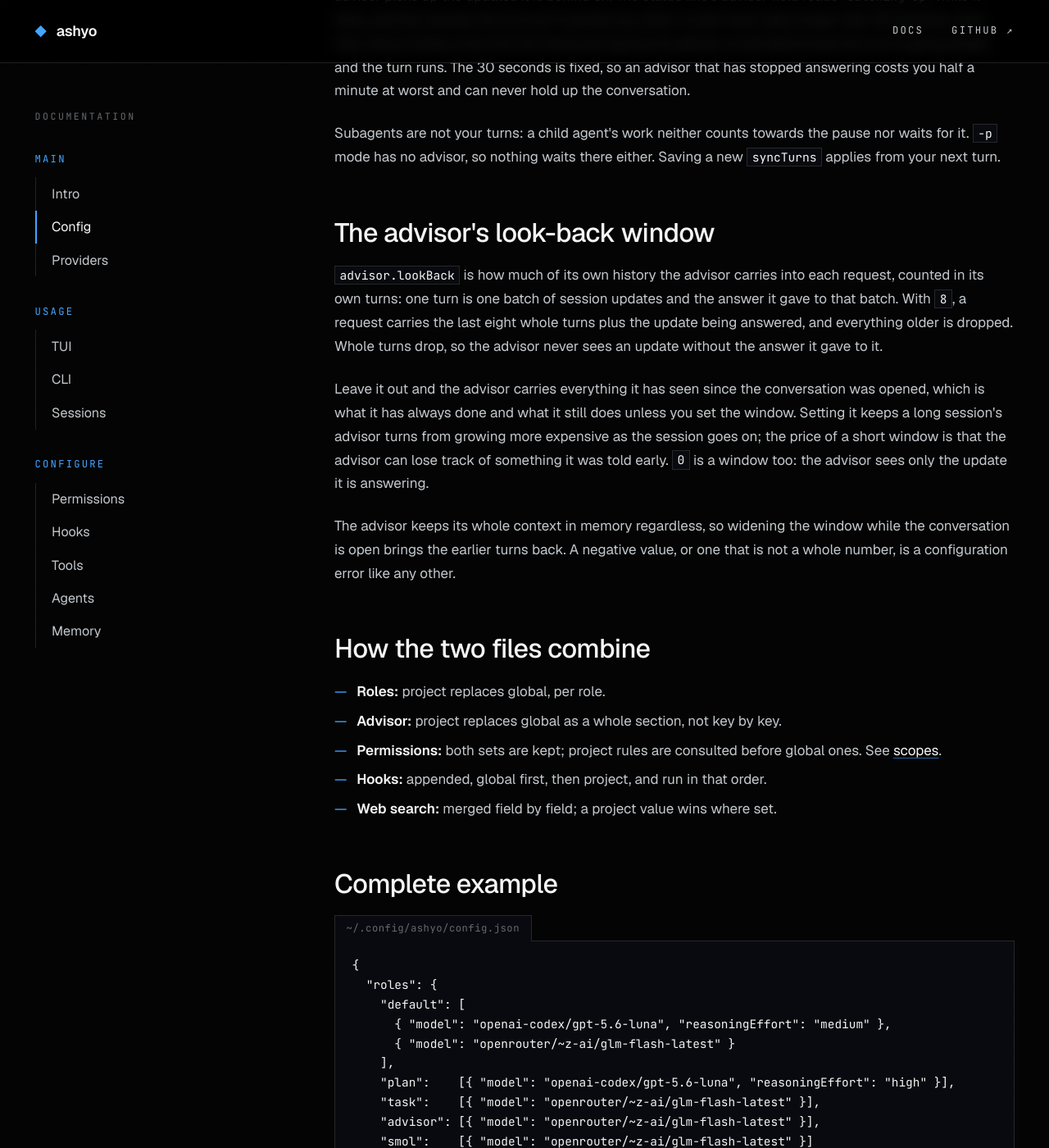
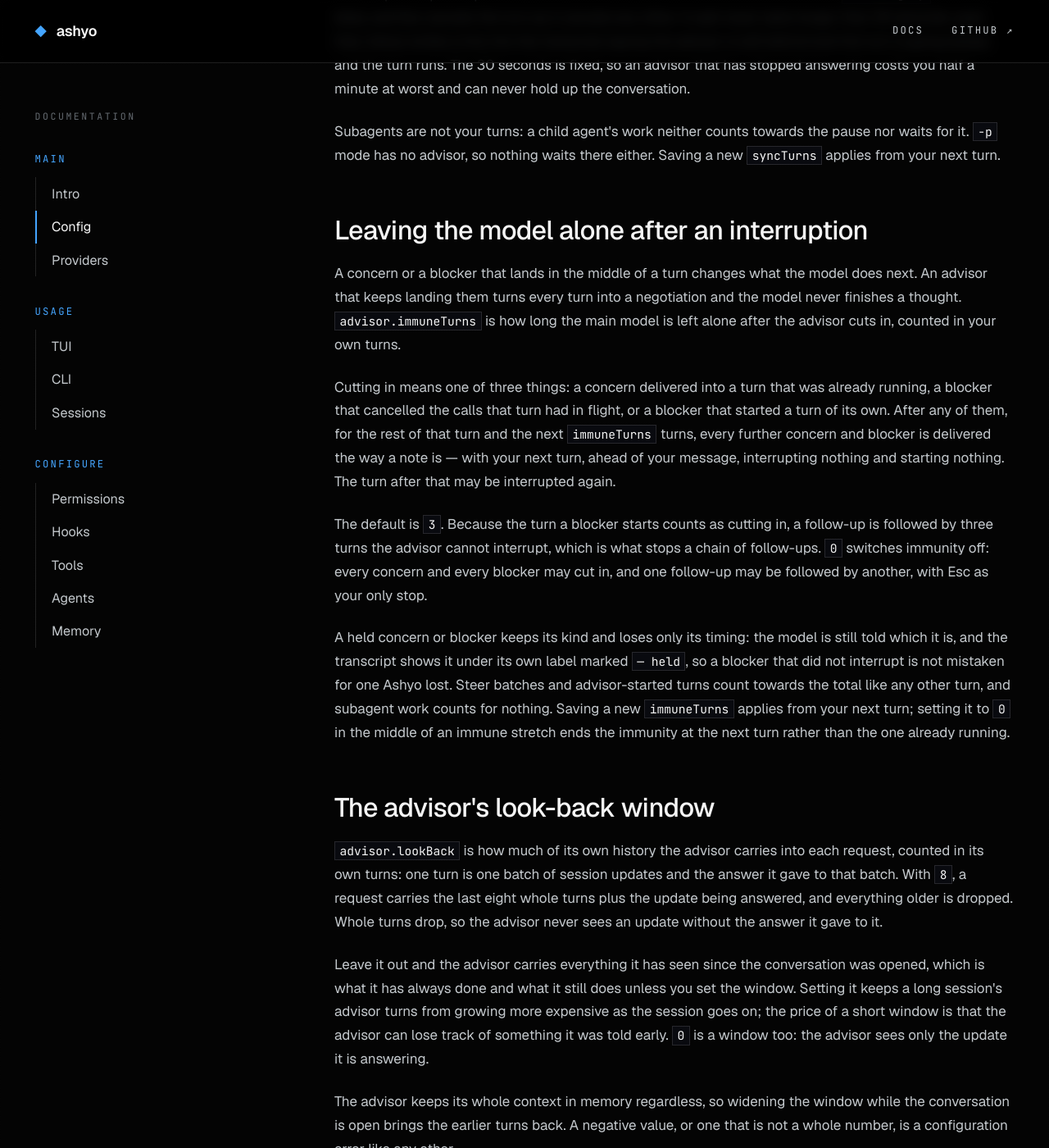
Before and after one commit to ashyo-ai/ashyo-ai.github.io, a Jekyll site: the page built from config.html, in a window 1280 px wide and 1400 px high, scrolled down 3862 px. Shown: the whole window at 82% size. Built offline with Jekyll 4.4.1, drawn with Linux system fonts in a browser that asks for light colours; some of the changed text lies outside the part shown.

Commit message:
Document leaving the model alone after the advisor cuts in

```diff
--- a/agents.html
+++ b/agents.html
@@ -32,6 +32,7 @@ title: Agents
 <p>A blocker that cut a turn short leaves its mark in the transcript: the call it interrupted and the calls it skipped both say so, and a turn the advisor started says who started it. Nothing the advisor said is lost to Esc — anything it had not yet delivered goes out with your next message, and a blocker arriving just after you pressed Esc starts nothing.</p>
 <p>By default the advisor carries everything it has seen since the conversation was opened into every request, so it costs more the longer the session runs. Set <code>advisor.lookBack</code> to a count of its own recent turns to cap that, and <code>advisor.enable</code> to <code>false</code> to turn the advisor off without losing the model list; see <a href="config.html#advisor">Config</a>.</p>
 <p>The advisor answers in the background and your turns do not wait for it, so on a fast conversation its notes can arrive a turn or two late. Set <code>advisor.syncTurns</code> to the number of turns it may fall behind and a turn pauses at its start until it catches up, for at most 30 seconds; see <a href="config.html#sync-turns">Config</a>.</p>
+<p>Once the advisor has cut in — a concern delivered mid-turn, a blocker that cancelled calls, or a blocker that started a turn — it is held to turn boundaries for a while, so the model gets to finish what it is doing. <code>advisor.immuneTurns</code> is how many turns that lasts, three by default; a concern or blocker held this way is shown in the transcript marked <em>held</em> and goes out with your next message. Set it to <code>0</code> to let the advisor cut in every time; see <a href="config.html#immune-turns">Config</a>.</p>
 <p>The advisor is a second opinion, not a second driver: it can steer the model and stop it, and it can never run anything.</p>
 
 <h2 id="subagents">Subagents</h2>
--- a/config.html
+++ b/config.html
@@ -24,7 +24,7 @@ title: Config
 <tr><td><code>advisor.enable</code></td><td>boolean</td><td><code>true</code></td><td>Whether the advisor runs. See <a href="#advisor">Advisor</a>.</td></tr>
 <tr><td><code>advisor.lookBack</code></td><td>integer</td><td>unlimited</td><td>How many of the advisor's own recent turns each of its requests carries. See <a href="#look-back">Look-back</a>.</td></tr>
 <tr><td><code>advisor.syncTurns</code></td><td>integer</td><td><code>0</code></td><td>How far behind the advisor may fall before a turn waits for it.</td></tr>
-<tr><td><code>advisor.immuneTurns</code></td><td>integer</td><td><code>3</code></td><td>How many turns the main model is left alone after the advisor cuts in.</td></tr>
+<tr><td><code>advisor.immuneTurns</code></td><td>integer</td><td><code>3</code></td><td>How many turns the main model is left alone after the advisor cuts in. See <a href="#immune-turns">Immunity</a>.</td></tr>
 <tr><td><code>permissions</code></td><td>array</td><td><code>[]</code></td><td>Allow, ask, and deny rules. See <a href="permissions.html">Permissions</a>.</td></tr>
 <tr><td><code>hooks.before</code></td><td>array of strings</td><td><code>[]</code></td><td>Executables run before a tool call. See <a href="hooks.html">Hooks</a>.</td></tr>
 <tr><td><code>hooks.after</code></td><td>array of strings</td><td><code>[]</code></td><td>Executables run after a tool call.</td></tr>
@@ -52,7 +52,7 @@ title: Config
 <p>One optional top-level object holds every advisor setting. Keys you leave out take their defaults.</p>
 <pre>"advisor": { "enable": true, "lookBack": 8, "syncTurns": 0, "immuneTurns": 3 }</pre>
 <p><code>enable</code> is the switch. Set it to <code>false</code> and no advisor runs, the status line's advisor field reads <code>off</code>, and <code>roles.advisor</code> stays where it is — turning the advisor off does not cost you the model list. Leaving it on with no <code>roles.advisor</code> configured also means no advisor, and is not an error: the role is what says which model would run. Saving either way applies at once; an advisor started by a save begins with an empty context, having seen nothing of the session so far.</p>
-<p><code>syncTurns</code> and <code>immuneTurns</code> are counts of main-session turns, whole and non-negative. <code>immuneTurns</code> is read and checked today; the quiet turns it buys after the advisor cuts in arrive with the setting built on it. See <a href="#sync-turns">Waiting for the advisor</a> for <code>syncTurns</code>.</p>
+<p><code>syncTurns</code> and <code>immuneTurns</code> are counts of main-session turns, whole and non-negative. See <a href="#sync-turns">Waiting for the advisor</a> and <a href="#immune-turns">Leaving the model alone</a>.</p>
 <p>Unlike roles and web search, a project's <code>advisor</code> section replaces the global one whole rather than key by key: a project that writes the section gets its own keys and the defaults for the rest, never a global value for a key it left out.</p>
 
 <h2 id="sync-turns">Waiting for the advisor</h2>
@@ -60,6 +60,12 @@ title: Config
 <p>With <code>1</code>, a turn begins only once the advisor has started on the one before it, so its notes on your last turn are in hand for the next. With <code>2</code>, it may be two turns behind before anything waits. <code>0</code>, the default, never waits, which is how the advisor has always behaved.</p>
 <p>A wait happens once, at the start of a turn, before the model is asked anything, and ends the moment the advisor picks up the updates it is behind on. The status line's advisor field reads <code>catching up</code> while it does, and Esc cancels the turn as it cancels any other. A wait never lasts longer than 30 seconds: past that, Ashyo writes a line into the transcript saying the advisor is still behind and the turn is going ahead, and the turn runs. The 30 seconds is fixed, so an advisor that has stopped answering costs you half a minute at worst and can never hold up the conversation.</p>
 <p>Subagents are not your turns: a child agent's work neither counts towards the pause nor waits for it. <code>-p</code> mode has no advisor, so nothing waits there either. Saving a new <code>syncTurns</code> applies from your next turn.</p>
+
+<h2 id="immune-turns">Leaving the model alone after an interruption</h2>
+<p>A concern or a blocker that lands in the middle of a turn changes what the model does next. An advisor that keeps landing them turns every turn into a negotiation and the model never finishes a thought. <code>advisor.immuneTurns</code> is how long the main model is left alone after the advisor cuts in, counted in your own turns.</p>
+<p>Cutting in means one of three things: a concern delivered into a turn that was already running, a blocker that cancelled the calls that turn had in flight, or a blocker that started a turn of its own. After any of them, for the rest of that turn and the next <code>immuneTurns</code> turns, every further concern and blocker is delivered the way a note is — with your next turn, ahead of your message, interrupting nothing and starting nothing. The turn after that may be interrupted again.</p>
+<p>The default is <code>3</code>. Because the turn a blocker starts counts as cutting in, a follow-up is followed by three turns the advisor cannot interrupt, which is what stops a chain of follow-ups. <code>0</code> switches immunity off: every concern and every blocker may cut in, and one follow-up may be followed by another, with Esc as your only stop.</p>
+<p>A held concern or blocker keeps its kind and loses only its timing: the model is still told which it is, and the transcript shows it under its own label marked <code>— held</code>, so a blocker that did not interrupt is not mistaken for one Ashyo lost. Steer batches and advisor-started turns count towards the total like any other turn, and subagent work counts for nothing. Saving a new <code>immuneTurns</code> applies from your next turn; setting it to <code>0</code> in the middle of an immune stretch ends the immunity at the next turn rather than the one already running.</p>
 
 <h2 id="look-back">The advisor's look-back window</h2>
 <p><code>advisor.lookBack</code> is how much of its own history the advisor carries into each request, counted in its own turns: one turn is one batch of session updates and the answer it gave to that batch. With <code>8</code>, a request carries the last eight whole turns plus the update being answered, and everything older is dropped. Whole turns drop, so the advisor never sees an update without the answer it gave to it.</p>
--- a/tui.html
+++ b/tui.html
@@ -13,7 +13,7 @@ title: TUI
 <h2 id="layout">Layout</h2>
 <p>Top to bottom: the <strong>transcript</strong>, an <strong>interaction pane</strong> that docks only when something needs you, the <strong>composer</strong>, and a one-line <strong>status line</strong>. The interaction pane takes at most 40% of the rows and the transcript always keeps at least five, so a long approval scrolls inside its box rather than pushing the conversation off screen. The composer grows to five rows.</p>
 
-<p>Every line in the transcript is labeled with who produced it: <code>you</code>, the provider and model that answered, <code>tool: &lt;name&gt;</code> for a call, <code>ashyo</code> for the harness's own reports, and <code>advisor (note)</code>, <code>advisor (concern)</code>, or <code>advisor (blocker)</code> for the <a href="agents.html#advisor-kinds">advisor</a>. A note the harness dropped is labeled <code>— dropped</code>: it is shown, and the model never read it. A call a blocker cut short says so where the call is, and a turn the advisor started opens with a line saying so. The transcript is a projection of the branch you are on, so a resume or a branch switch shows the same lines in the same places.</p>
+<p>Every line in the transcript is labeled with who produced it: <code>you</code>, the provider and model that answered, <code>tool: &lt;name&gt;</code> for a call, <code>ashyo</code> for the harness's own reports, and <code>advisor (note)</code>, <code>advisor (concern)</code>, or <code>advisor (blocker)</code> for the <a href="agents.html#advisor-kinds">advisor</a>. A note the harness dropped is labeled <code>— dropped</code>: it is shown, and the model never read it. A concern or blocker that <a href="config.html#immune-turns"><code>advisor.immuneTurns</code></a> held back is labeled <code>— held</code>: it keeps its kind, interrupts nothing, and reaches the model with your next message. A call a blocker cut short says so where the call is, and a turn the advisor started opens with a line saying so. The transcript is a projection of the branch you are on, so a resume or a branch switch shows the same lines in the same places.</p>
 
 <h2 id="keys">Keys</h2>
 <dl>
```
